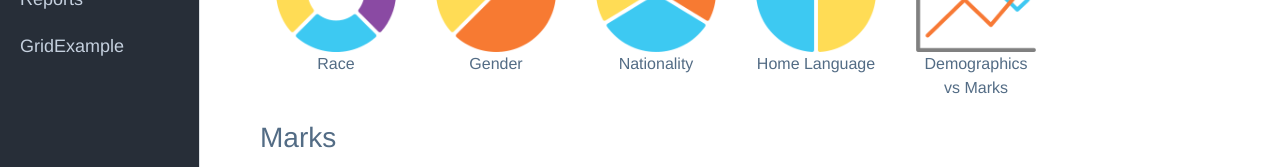
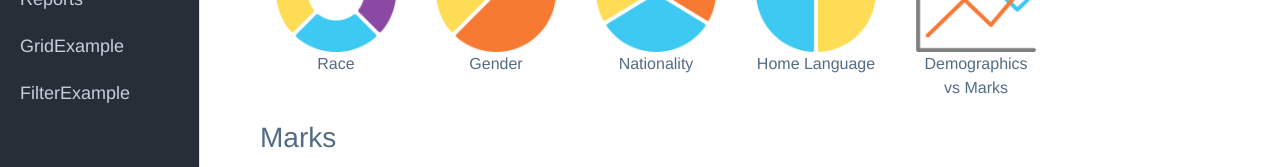
Before and after one commit to nishai/SDP-Dashboard-frontend, a Vue app: page /#/templates in a window 1280 px wide. Shown: the part 292-459 px from the top of the page. Built offline with nearby package versions, Linux system fonts and the light colour scheme.

Commit message:
commented out example tags page for merging with develope

```diff
--- a/src/components/modal/FilterForm.vue
+++ b/src/components/modal/FilterForm.vue
@@ -254,8 +254,13 @@ export default {
       apiQuery.getYears()
         .then((response) => response.data)
         .then((data) => {
+
           this.autocompleteItems = Object.values(data.results).map(a => {
             return { text: a};  });
+          console.log("aaaaaaaaaaaaaaaa")
+          console.log(Object.values(data.results).map(a => {
+            return { text: a};  })   )
+
           // convert to dictionary for the autocomplete tags so that autocomplete is an array of objects -> [{text: 'value'},{text:'value2'},...]
           // can probably clean this up and reduce redundency
 
--- a/src/router/routes.js
+++ b/src/router/routes.js
@@ -6,7 +6,7 @@ import Reports from '../pages/ReportList.vue';
 import Report from '../pages/Report.vue';
 import Dashboard from '../pages/Dashboard.vue';
 import GridExample from '../pages/GridExample.vue';
-// import Filters from '../pages/FilterExample.vue';
+import Filters from '../pages/FilterExample.vue';
 
 /* Define the routes */
 
@@ -47,11 +47,11 @@ export const navRoutes = [
     path: '/grid',
     component: GridExample,
   },
-  // {
-  //  name: 'FilterExample',
-  //   path: '/filter',
-  //   component: Filters,
-  // },
+  {
+   name: 'FilterExample',
+    path: '/filter',
+    component: Filters,
+  },
 
 ];
 
```
Also changed, not shown: src/pages/FilterExample.vue (+6 -6 lines).
